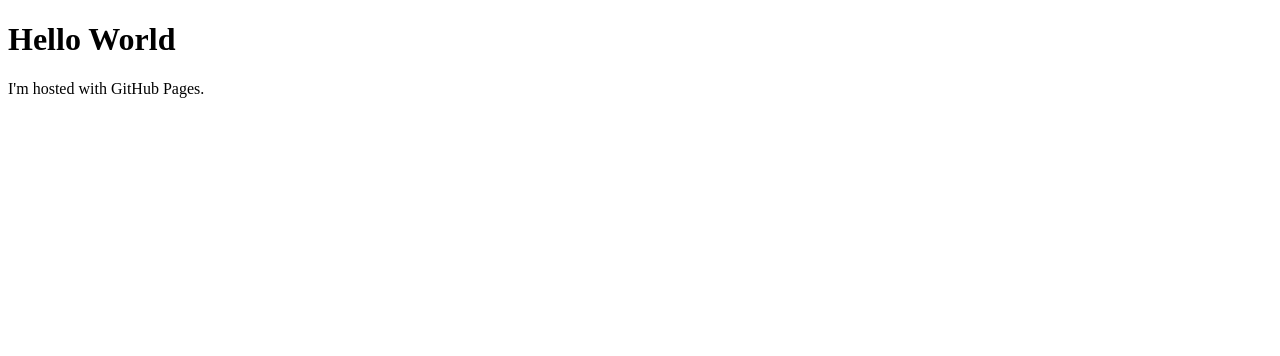
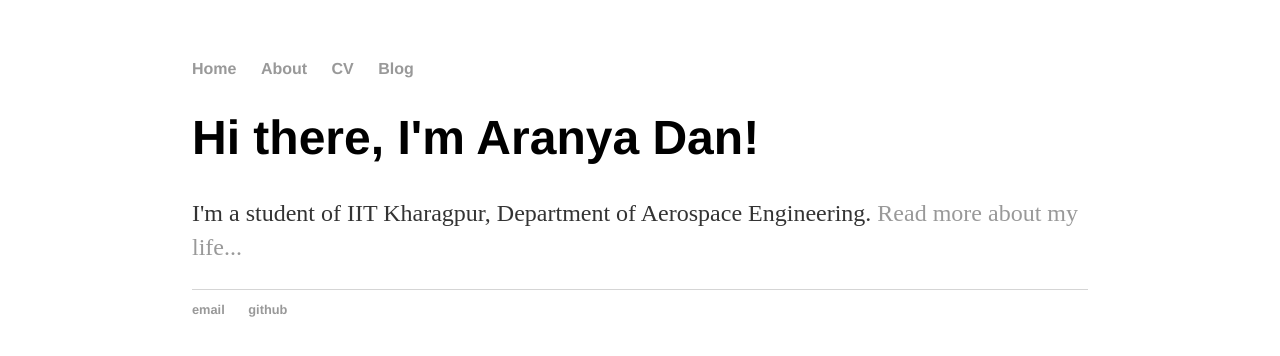
Before and after one commit to aranyadan/aranyadan.github.io, a plain HTML site: page index.html in a window 1280 px wide. Drawn offline with Linux system fonts and the light colour scheme.

Commit message:
First Change
Made first changes with html and css files

```diff
--- /dev/null
+++ b/css/main.css
@@ -0,0 +1,43 @@
+body {
+    margin: 60px auto;
+    width: 70%;
+}
+nav ul, footer ul {
+    font-family:'Helvetica', 'Arial', 'Sans-Serif';
+    padding: 0px;
+    list-style: none;
+    font-weight: bold;
+}
+nav ul li, footer ul li {
+    display: inline;
+    margin-right: 20px;
+}
+a {
+    text-decoration: none;
+    color: #999;
+}
+a:hover {
+    text-decoration: underline;
+}
+h1 {
+    font-size: 3em;
+    font-family:'Helvetica', 'Arial', 'Sans-Serif';
+}
+p {
+    font-size: 1.5em;
+    line-height: 1.4em;
+    color: #333;
+}
+footer {
+    border-top: 1px solid #d5d5d5;
+    font-size: .8em;
+}
+
+ul.posts {
+    margin: 20px auto 40px;
+    font-size: 1.5em;
+}
+
+ul.posts li {
+    list-style: none;
+}
--- a/index.html
+++ b/index.html
@@ -1,7 +1,29 @@
 <!DOCTYPE html>
 <html>
-<body>
-<h1>Hello World</h1>
-<p>I'm hosted with GitHub Pages.</p>
-</body>
+	<head>
+		<title>Aranya Dan</title>
+		<link rel="stylesheet" type="text/css" href="/css/main.css">
+	</head>
+	<body>
+		<nav>
+    		<ul>
+        		<li><a href="/">Home</a></li>
+	        	<li><a href="/about">About</a></li>
+        		<li><a href="/cv">CV</a></li>
+        		<li><a href="/blog">Blog</a></li>
+    		</ul>
+		</nav>
+		<div class="container">
+    		<div class="blurb">
+        		<h1>Hi there, I'm Aranya Dan!</h1>
+				<p>I'm a student of IIT Kharagpur, Department of Aerospace Engineering. <a href="/about">Read more about my life...</a></p>
+    		</div><!-- /.blurb -->
+		</div><!-- /.container -->
+		<footer>
+    		<ul>
+        		<li><a href="mailto:aranya.dan@iitkgp.ac.in">email</a></li>
+        		<li><a href="https://github.com/aranyadan">github</a></li>
+			</ul>
+		</footer>
+	</body>
 </html>
```
